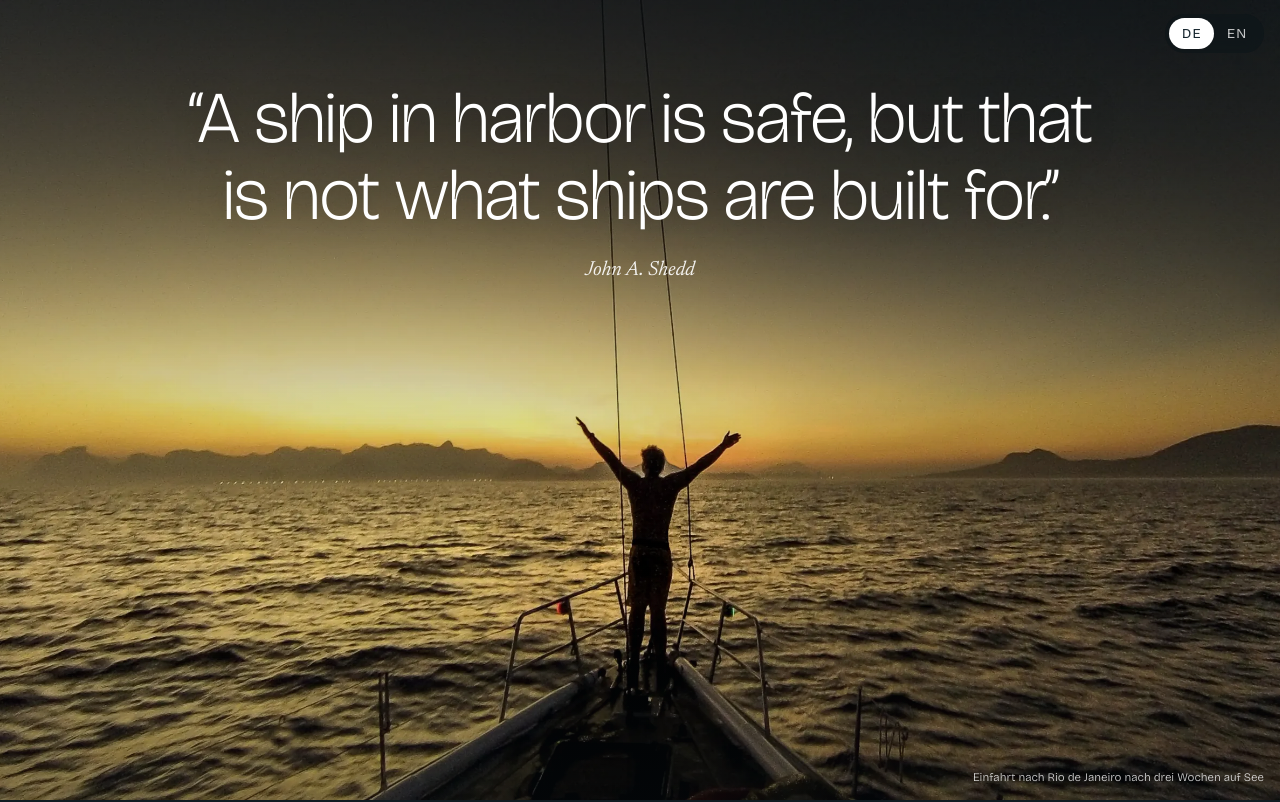
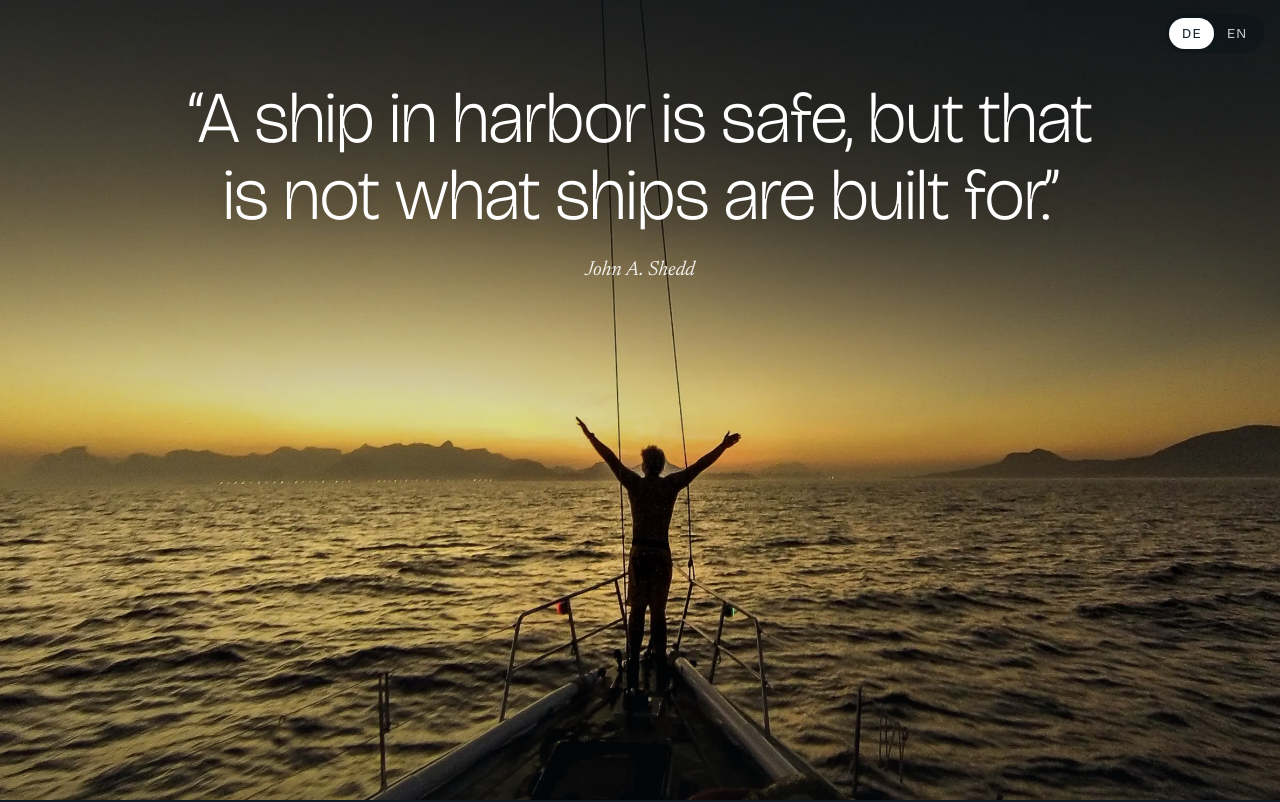
Before and after one commit to philhaem/WebsiteSpeaking1, a plain HTML site: page index.html in a window 1280 px wide. Shown: the top 802 px of the page. Drawn offline with Linux system fonts and the light colour scheme.

Commit message:
Remove the Rio caption from the first photo
Co-Authored-By: Claude Opus 5.5 <noreply@anthropic.com>
Claude-Session: https://claude.ai/code/session_01S1V4AzgCPRMprY7L6EMMyL

```diff
--- a/index.html
+++ b/index.html
@@ -40,7 +40,6 @@
       <cite>John A. Shedd</cite>
     </blockquote>
   </div>
-  <p class="caption"><span lang="de">Einfahrt nach Rio de Janeiro nach drei Wochen auf See</span><span lang="en">Sailing into Rio de Janeiro after three weeks at sea</span></p>
 </header>
 
 <main>
```
